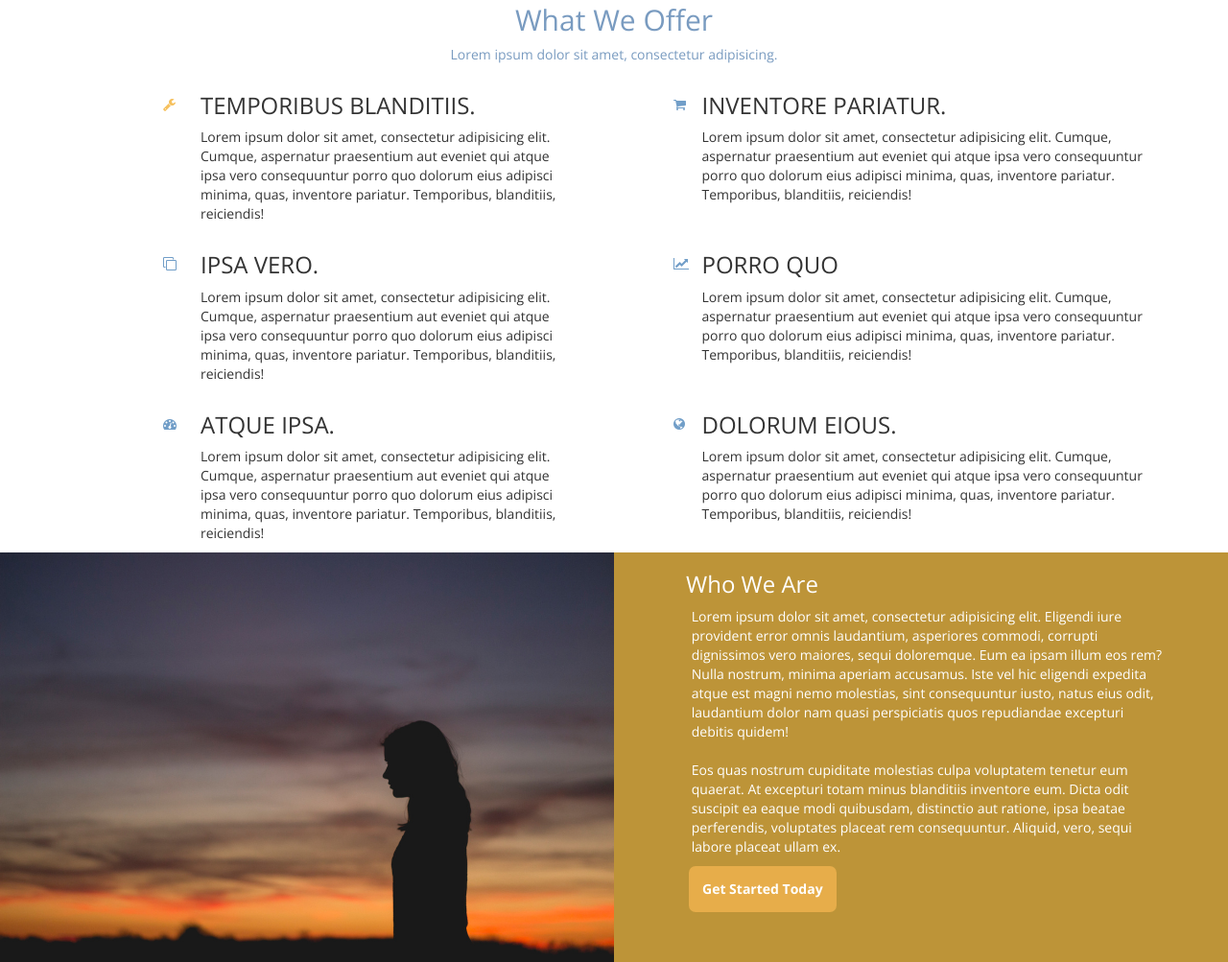
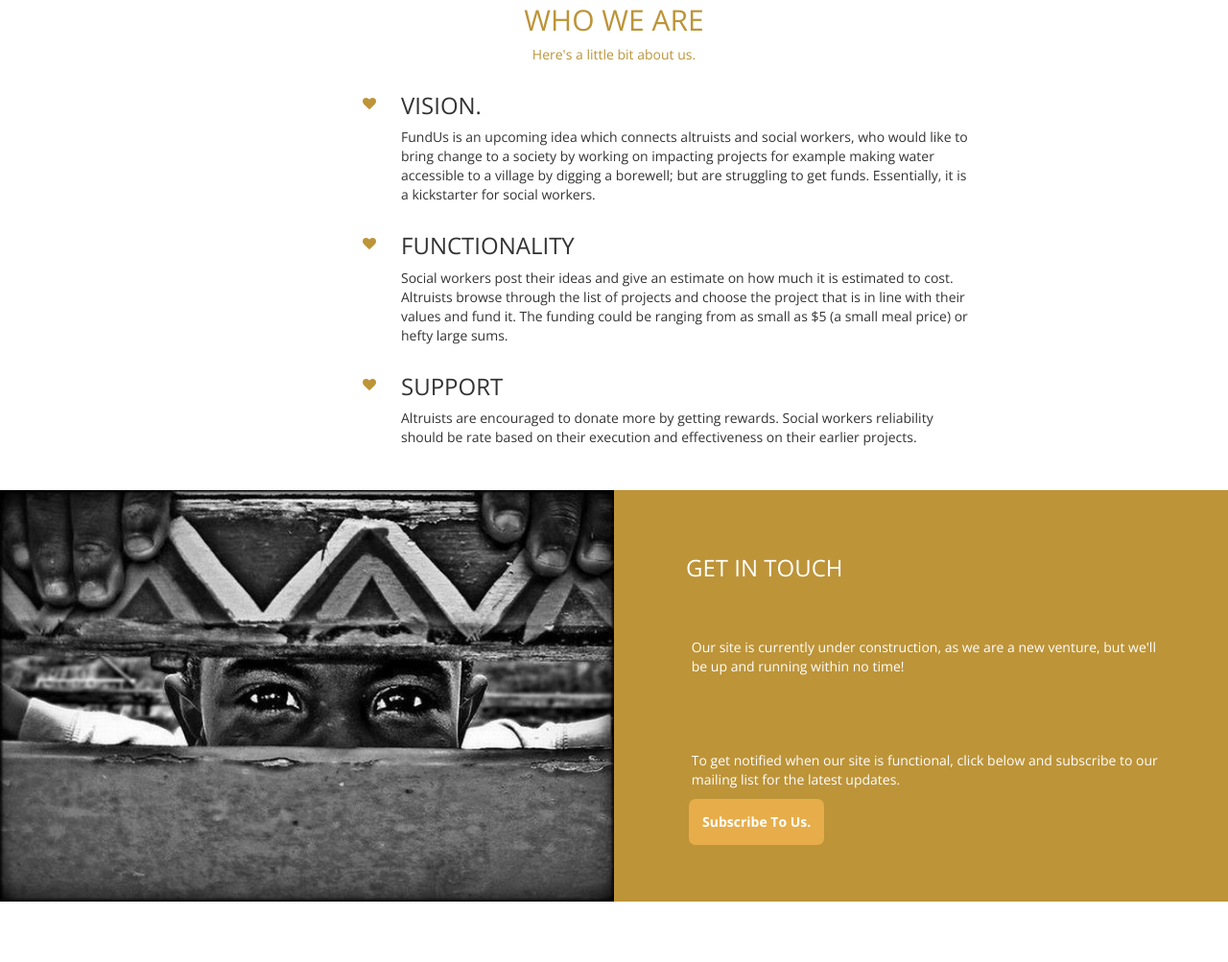
Before and after one commit to aditmehta/mock_funding, a website: page index.html in a window 1280 px wide. Shown: the part 838-1841 px from the top of the page at 96% size. After the commit the page ends 1778 px from the top, so only its background shows below. Drawn offline with nearby package versions, Linux system fonts and the light colour scheme.

Commit message:
looks complete

```diff
--- a/assets/stylesheets/about.scss
+++ b/assets/stylesheets/about.scss
@@ -7,6 +7,7 @@
   .xyz{
     color: #FFFFFF;
     padding-left: 2.5em;
+    padding-top: 2em;
   }
 
   a, a:hover {
@@ -26,6 +27,14 @@
   .text {
     color: #FFFFFF;
     padding-left: 4.7em;
+    padding-top: 3.5em;
+    width: 40em;
+    text-align: left;
+  }
+  .body {
+    color: #FFFFFF;
+    padding-left: 4.7em;
+    padding-top: 2em;
     width: 40em;
     text-align: left;
   }
--- a/assets/stylesheets/services.scss
+++ b/assets/stylesheets/services.scss
@@ -6,37 +6,19 @@
   .title {
     text-align: center;
     margin-top: 3em;
-    color: #799bc0;
+    color: #bd9438;
   }
 
   .first{
     padding-right: 4em;
   }
-  .second{
-    padding-left: 3em;
+
+  .fa-heart{
+    padding-left: 27em;
+    padding-top: 1.7em;
+    color: #bd9438;
   }
-  .fa-wrench{
-    padding: 25 170;
-    color: #f6c05c;
-  }
-  .fa-shopping-cart{
-    padding: 25 0 0 75;
-    color: #719ec8;
-  }
-  .fa-clone{
-    padding: 25 170;
-    color: #719ec8;
-  }
-  .fa-line-chart{
-    padding: 25 0 0 75;
-    color: #719ec8;
-  }
-  .fa-tachometer{
-    padding: 25 170;
-    color: #719ec8;
-  }
-  .fa-globe{
-    padding: 25 0 0 75;
-    color: #719ec8;
+  .last{
+    padding-bottom: 2.5em;
   }
 }
--- a/index.html
+++ b/index.html
@@ -32,55 +32,34 @@
   </section>
   <section id="services">
     <div class="title">
-      <h2>What We Offer</h2>
-      <p>Lorem ipsum dolor sit amet, consectetur adipisicing.</p>
+      <h2>WHO WE ARE</h2>
+      <p>Here's a little bit about us.</p>
     </div>
     <div class="row first">
-      <div class="col-sm-2 ">
-        <i class="fa fa-wrench"></i>
+      <div class="col-sm-4 ">
+        <i class="fa fa-heart"></i>
       </div>
-      <div class="col-sm-4">
-        <h3>TEMPORIBUS BLANDITIIS.</h3>
-        <p>Lorem ipsum dolor sit amet, consectetur adipisicing elit. Cumque, aspernatur praesentium aut eveniet qui atque ipsa vero consequuntur porro quo dolorum eius adipisci minima, quas, inventore pariatur. Temporibus, blanditiis, reiciendis!</p>
-      </div>
-      <div class="col-sm-1 ">
-        <i class="fa fa-shopping-cart"></i>
-      </div>
-      <div class="col-sm-5">
-        <h3>INVENTORE PARIATUR.</h3>
-        <p>Lorem ipsum dolor sit amet, consectetur adipisicing elit. Cumque, aspernatur praesentium aut eveniet qui atque ipsa vero consequuntur porro quo dolorum eius adipisci minima, quas, inventore pariatur. Temporibus, blanditiis, reiciendis!</p>
+      <div class="col-sm-6">
+        <h3>VISION.</h3>
+        <p>FundUs is an upcoming idea which connects altruists and social workers, who would like to bring change to a society by working on impacting projects for example making water accessible to a village by digging a borewell; but are struggling to get funds. Essentially, it is a kickstarter for social workers.</p>
       </div>
     </div>
     <div class="row first">
-      <div class="col-sm-2 ">
-        <i class="fa fa-clone"></i>
+      <div class="col-sm-4 ">
+        <i class="fa fa-heart"></i>
       </div>
-      <div class="col-sm-4">
-        <h3>IPSA VERO.</h3>
-        <p>Lorem ipsum dolor sit amet, consectetur adipisicing elit. Cumque, aspernatur praesentium aut eveniet qui atque ipsa vero consequuntur porro quo dolorum eius adipisci minima, quas, inventore pariatur. Temporibus, blanditiis, reiciendis!</p>
-      </div>
-      <div class="col-sm-1 ">
-        <i class="fa fa-line-chart"></i>
-      </div>
-      <div class="col-sm-5">
-        <h3>PORRO QUO</h3>
-        <p>Lorem ipsum dolor sit amet, consectetur adipisicing elit. Cumque, aspernatur praesentium aut eveniet qui atque ipsa vero consequuntur porro quo dolorum eius adipisci minima, quas, inventore pariatur. Temporibus, blanditiis, reiciendis!</p>
+      <div class="col-sm-6">
+        <h3>FUNCTIONALITY</h3>
+        <p>Social workers post their ideas and give an estimate on how much it is estimated to cost. Altruists browse through the list of projects and choose the project that is in line with their values and fund it. The funding could be ranging from as small as $5 (a small meal price) or hefty large sums.</p>
       </div>
     </div>
     <div class="row first">
-      <div class="col-sm-2 ">
-        <i class="fa fa-tachometer"></i>
+      <div class="col-sm-4 ">
+        <i class="fa fa-heart"></i>
       </div>
-      <div class="col-sm-4">
-        <h3>ATQUE IPSA.</h3>
-        <p>Lorem ipsum dolor sit amet, consectetur adipisicing elit. Cumque, aspernatur praesentium aut eveniet qui atque ipsa vero consequuntur porro quo dolorum eius adipisci minima, quas, inventore pariatur. Temporibus, blanditiis, reiciendis!</p>
-      </div>
-      <div class="col-sm-1 ">
-        <i class="fa fa-globe"></i>
-      </div>
-      <div class="col-sm-5">
-        <h3>DOLORUM EIOUS.</h3>
-        <p>Lorem ipsum dolor sit amet, consectetur adipisicing elit. Cumque, aspernatur praesentium aut eveniet qui atque ipsa vero consequuntur porro quo dolorum eius adipisci minima, quas, inventore pariatur. Temporibus, blanditiis, reiciendis!</p>
+      <div class="col-sm-6">
+        <h3>SUPPORT</h3>
+        <p class="last">Altruists are encouraged to donate more by getting rewards. Social workers reliability should be rate based on their execution and effectiveness on their earlier projects.</p>
       </div>
     </div>
   </section>
@@ -88,18 +67,17 @@
     <div class="container-fluid">
       <div class="row">
         <div class="col-sm-6 picture">
-          <img src="assets/images/about.jpg" class= "img-responsive full" alt="">
+          <img src="assets/images/funding2.jpg" class= "img-responsive full" alt="">
         </div>
         <div class="col-sm-6">
-          <h3 class="xyz">Who We Are</h3>
+          <h3 class="xyz">GET IN TOUCH</h3>
           <p class="text">
-            Lorem ipsum dolor sit amet, consectetur adipisicing elit. Eligendi iure provident error omnis laudantium, asperiores commodi, corrupti dignissimos vero maiores, sequi doloremque. Eum ea ipsam illum eos rem? Nulla nostrum, minima aperiam accusamus. Iste vel hic eligendi expedita atque est magni nemo molestias, sint consequuntur iusto, natus eius odit, laudantium dolor nam quasi perspiciatis quos repudiandae excepturi debitis quidem!
-            <br><br>Eos quas nostrum cupiditate molestias culpa voluptatem tenetur eum quaerat. At excepturi totam minus blanditiis inventore eum. Dicta odit suscipit ea eaque modi quibusdam, distinctio aut ratione, ipsa beatae perferendis, voluptates placeat rem consequuntur. Aliquid, vero, sequi labore placeat ullam ex.
-          </p>
-          <a href="#" class= "ba">Get Started Today</a>
+            Our site is currently under construction, as we are a new venture, but we'll be up and running within no time!</p>
+            <br><br><p class="body">To get notified when our site is functional, click below and subscribe to our mailing list for the latest updates.</p>
+            <a href="#" class= "ba">Subscribe To Us.</a>
+          </div>
         </div>
       </div>
-    </div>
-  </section>
-</body>
-</html>
+    </section>
+  </body>
+  </html>
--- a/output.css
+++ b/output.css
@@ -1 +1 @@
-#home,#home h1,#services .title{text-align:center}#about,#home{width:100%;background-size:cover}body{font-family:'Open Sans',sans-serif}.vcenter{border:1px solid transparent;position:relative;top:50%;transform:translateY(-50%)}#about a,#about a:hover,#home a,#home a:hover{text-decoration:none;border-radius:.5em;font-weight:700;display:inline-block}#home{height:100vh;background-image:url(assets/images/funding1.jpg);background-position:50% 50%;background-repeat:no-repeat;color:#FFF}#home h1{font-family:Righteous,cursive;color:#bd9438;font-size:100}#home a,#home a:hover{background-color:#bd9438;color:#FFF;padding:1em;margin:2em 0}#services{width:100%;height:auto;background-color:#FFF}#services .title{margin-top:3em;color:#799bc0}#services .first{padding-right:4em}#services .second{padding-left:3em}#services .fa-wrench{padding:25 170;color:#f6c05c}#services .fa-shopping-cart{padding:25 0 0 75;color:#719ec8}#services .fa-clone{padding:25 170;color:#719ec8}#services .fa-line-chart{padding:25 0 0 75;color:#719ec8}#services .fa-tachometer{padding:25 170;color:#719ec8}#services .fa-globe{padding:25 0 0 75;color:#719ec8}#about{display:inline-block;background-color:#bd9438}#about .xyz{color:#FFF;padding-left:2.5em}#about a,#about a:hover{background-color:#e7ad4a;color:#FFF;padding:1em}#about .ba{margin-left:4.5em}#about .text{color:#FFF;padding-left:4.7em;width:40em;text-align:left}#about .picture{display:inline-block;padding:0;position:relative}
+#home,#home h1,#services .title{text-align:center}#about,#home{width:100%;background-size:cover}body{font-family:'Open Sans',sans-serif}.vcenter{border:1px solid transparent;position:relative;top:50%;transform:translateY(-50%)}#about a,#about a:hover,#home a,#home a:hover{text-decoration:none;border-radius:.5em;font-weight:700;display:inline-block}#home{height:100vh;background-image:url(assets/images/funding1.jpg);background-position:50% 50%;background-repeat:no-repeat;color:#FFF}#home h1{font-family:Righteous,cursive;color:#bd9438;font-size:100}#home a,#home a:hover{background-color:#bd9438;color:#FFF;padding:1em;margin:2em 0}#services{width:100%;height:auto;background-color:#FFF}#services .title{margin-top:3em;color:#bd9438}#services .first{padding-right:4em}#services .fa-heart{padding-left:27em;padding-top:1.7em;color:#bd9438}#services .last{padding-bottom:2.5em}#about{display:inline-block;background-color:#bd9438}#about .xyz{color:#FFF;padding-left:2.5em;padding-top:2em}#about a,#about a:hover{background-color:#e7ad4a;color:#FFF;padding:1em}#about .body,#about .text{color:#FFF;padding-left:4.7em;width:40em;text-align:left}#about .ba{margin-left:4.5em}#about .text{padding-top:3.5em}#about .body{padding-top:2em}#about .picture{display:inline-block;padding:0;position:relative}
```
Also changed, not shown: assets/images/funding2.jpg (added), assets/stylesheets/about.css, assets/stylesheets/services.css, 2 other files.
